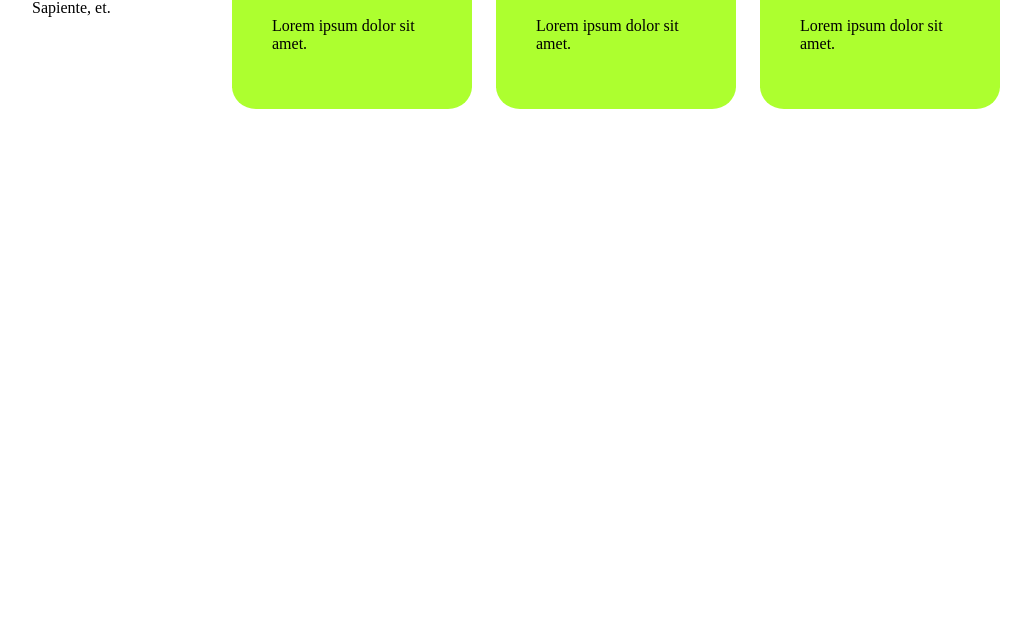
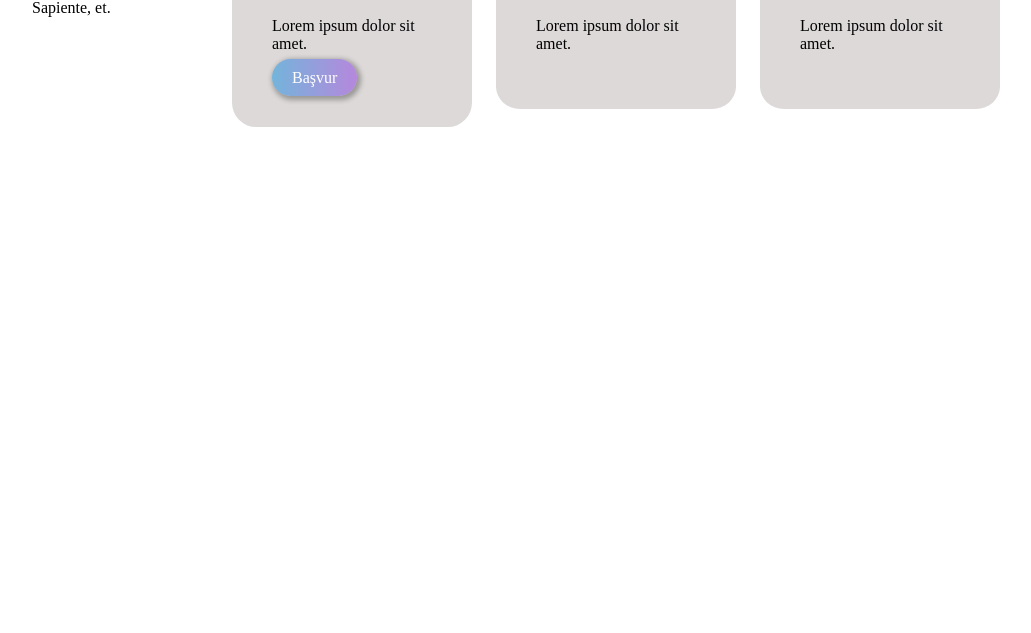
Before and after one commit to esatakpunar/kodluyoruzilkrepo, a plain HTML site: page 02-css-kategorisi/ders-7/index.html in a window 1280 px wide. Shown: the part 167-800 px from the top of the page, without its empty margins (108-1139 px from the left). Drawn offline with Linux system fonts and the light colour scheme.

Commit message:
css-gradient

```diff
--- a/02-css-kategorisi/ders-7/css/style.css
+++ b/02-css-kategorisi/ders-7/css/style.css
@@ -1,6 +1,20 @@
 body{
     margin: 0;
     padding: 0;
+
+}
+
+.gradient{
+    background: linear-gradient(90deg,rgba(45,156,219,.6),rgba(155,81,224,.6));
+}
+
+.btn{
+    padding: 10px 20px;
+    border-radius: 25px;
+    color: white;
+    text-decoration: none;
+    -webkit-box-shadow: 2px 2px 5px 2px rgba(0,0,0,0.3);
+    box-shadow: 2px 2px 5px 2px rgba(0,0,0,0.3);
 }
 
 .container{
@@ -27,7 +41,7 @@ body{
     float: left;
     padding: 5%;
     margin-right: 3%;
-    background-color: greenyellow;
+    background-color: rgb(221, 217, 217);
     border-radius: 10%;
 }
 
--- a/02-css-kategorisi/ders-7/index.html
+++ b/02-css-kategorisi/ders-7/index.html
@@ -17,6 +17,7 @@
             <div class="card">
                 <h2>Lorem, ipsum dolor.</h2>
                 <p>Lorem ipsum dolor sit amet.</p>
+                <a href="" class="gradient btn">Başvur</a>
             </div>
             <div class="card">
                 <h2>Lorem, ipsum dolor.</h2>
```
